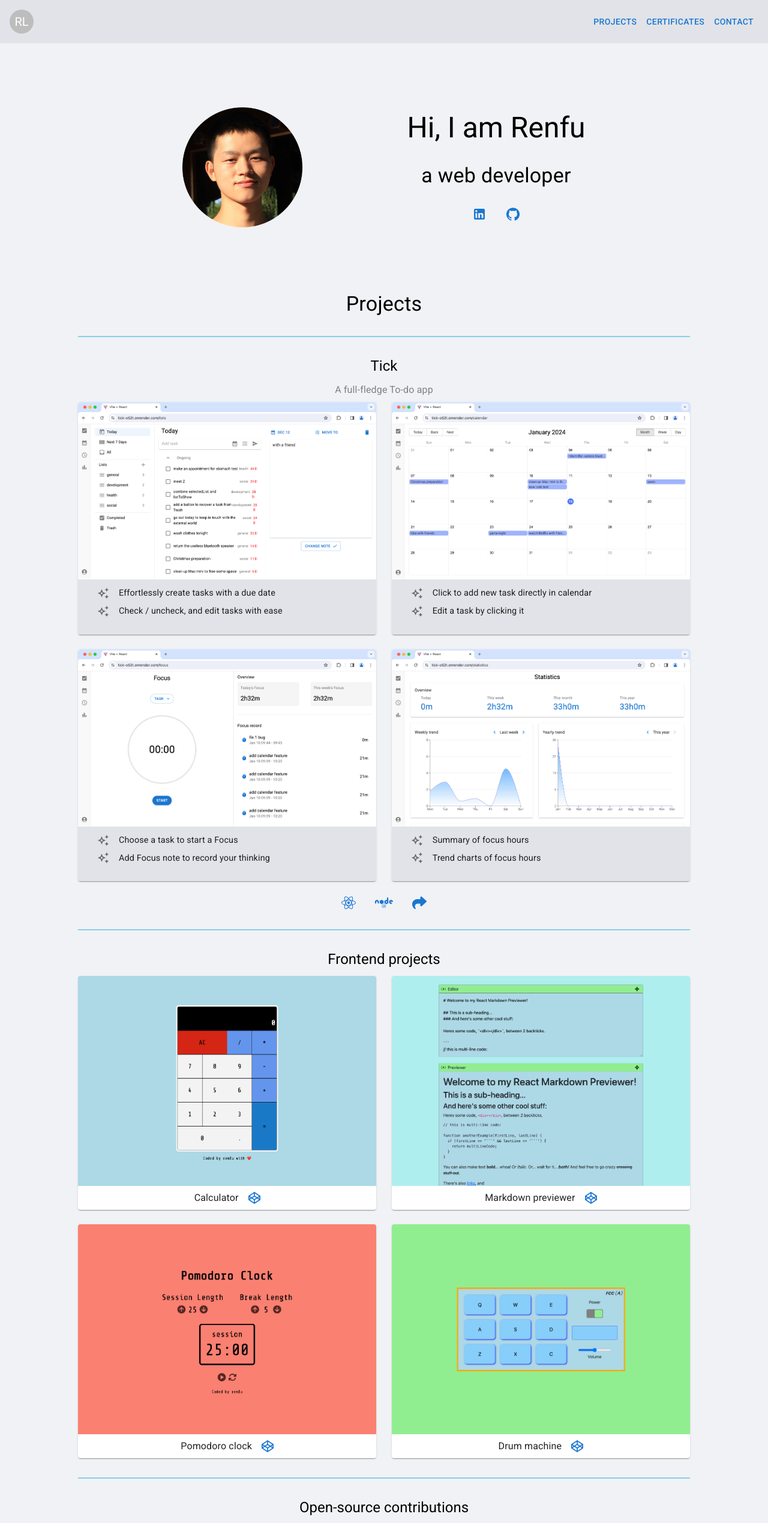
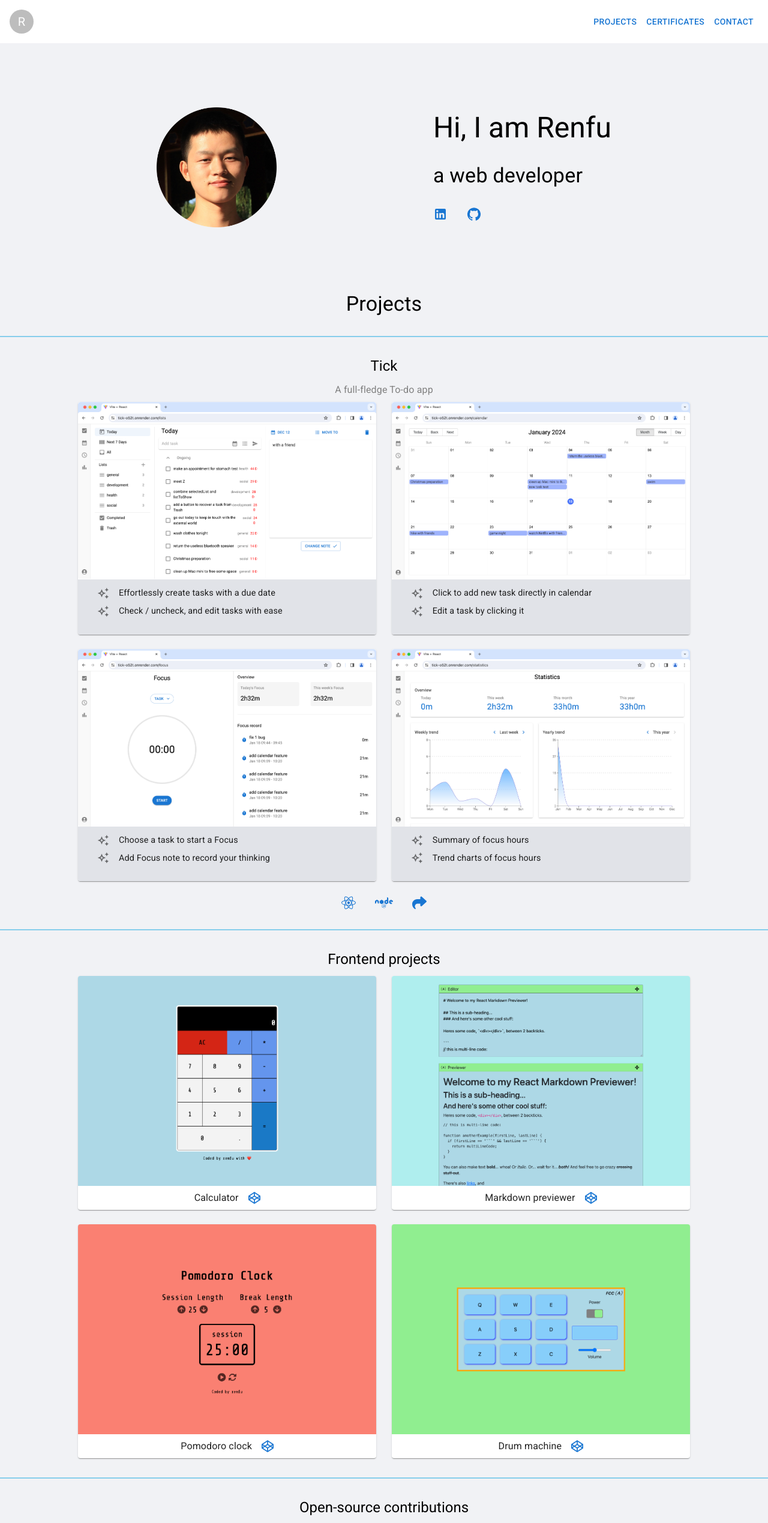
Before and after one commit to Renfu-Li/Renfu-Li.github.io, a React (Vite) app: page / in a window 1280 px wide. Shown: the top 2539 px of the page at 60% size. Built offline with nearby package versions, Linux system fonts and the light colour scheme.

Commit message:
feat: simplify components hierarchy

```diff
--- a/src/App.jsx
+++ b/src/App.jsx
@@ -1,19 +1,4 @@
-import NavigateBeforeIcon from "@mui/icons-material/NavigateBefore";
-import NavigateNextIcon from "@mui/icons-material/NavigateNext";
-import LinkedInIcon from "@mui/icons-material/LinkedIn";
-import GitHubIcon from "@mui/icons-material/GitHub";
-
-import {
-  Avatar,
-  Box,
-  Button,
-  Divider,
-  Grid,
-  IconButton,
-  Stack,
-  TextField,
-  Typography,
-} from "@mui/material";
+import { Box, Divider, Typography } from "@mui/material";
 
 import MenuBar from "./components/MenuBar";
 import TickPages from "./components/TickPages";
@@ -28,20 +13,13 @@ function App() {
     <Box>
       <MenuBar />
 
-      <Box textAlign="center" width="85%" maxWidth={1020} mx="auto">
+      {/* <Box textAlign="center" width="85%" maxWidth={1020} mx="auto"> */}
       <Introduction />
-
-        {/* <Typography variant="h3" textAlign="center">
-        About
-      </Typography> */}
-
       <Typography variant="h4" textAlign="center" id="projects">
         Projects
       </Typography>
 
-        <Divider
-          sx={{ my: "2em", borderColor: "skyblue", borderWidth: "1px" }}
-        />
+      <Divider sx={{ my: "2em", borderColor: "skyblue", borderWidth: "1px" }} />
 
       <TickPages />
 
@@ -57,18 +35,14 @@ function App() {
 
       <OpenSource />
 
-        <Divider
-          sx={{ my: "2em", borderColor: "skyblue", borderWidth: "1px" }}
-        />
+      <Divider sx={{ my: "2em", borderColor: "skyblue", borderWidth: "1px" }} />
 
       <Certificates />
 
-        <Divider
-          sx={{ my: "2em", borderColor: "skyblue", borderWidth: "1px" }}
-        />
+      <Divider sx={{ my: "2em", borderColor: "skyblue", borderWidth: "1px" }} />
 
       <Contact />
-      </Box>
+      {/* </Box> */}
     </Box>
   );
 }
--- a/src/components/Certificates.jsx
+++ b/src/components/Certificates.jsx
@@ -31,7 +31,13 @@ function Certificates() {
   const disableNext = index === CERTIFICATES.length - 1;
 
   return (
-    <Box id="certificates">
+    <Box
+      id="certificates"
+      textAlign="center"
+      width="85%"
+      maxWidth={1020}
+      mx="auto"
+    >
       <Typography mb="0.5em" variant="h4">
         Certificates
       </Typography>
--- a/src/components/Contact.jsx
+++ b/src/components/Contact.jsx
@@ -12,6 +12,7 @@ function Contact() {
       alignItems="center"
       mx="auto"
       id="contact"
+      maxWidth={630}
     >
       <Typography variant="h4">Start the conversation</Typography>
       <TextField
--- a/src/components/MenuBar.jsx
+++ b/src/components/MenuBar.jsx
@@ -1,4 +1,4 @@
-import { Avatar, Button, Link, Stack } from "@mui/material";
+import { Avatar, Button, Stack } from "@mui/material";
 
 function MenuBar() {
   return (
@@ -6,10 +6,12 @@ function MenuBar() {
       direction="row"
       justifyContent="space-between"
       alignItems="center"
-      bgcolor="rgb(225, 227, 232)"
+      bgcolor="white"
       padding="1em"
+      height={72}
+      boxSizing="border-box"
     >
-      <Avatar>RL</Avatar>
+      <Avatar>R</Avatar>
       <div>
         <Button>Projects</Button>
         <Button href="#certificates">Certificates</Button>
--- a/src/components/OpenSource.jsx
+++ b/src/components/OpenSource.jsx
@@ -31,7 +31,7 @@ function OpenSource() {
   const disableNext = index === OPEN_SOURCE.length - 1;
 
   return (
-    <Box>
+    <Box textAlign="center" width="85%" maxWidth={1020} mx="auto">
       <Typography mb="0.5em" variant="h5">
         Open-source contributions
       </Typography>
--- a/src/components/SmallProjects.jsx
+++ b/src/components/SmallProjects.jsx
@@ -1,12 +1,9 @@
 import {
   Box,
   Card,
-  CardContent,
   CardMedia,
   Grid,
-  IconButton,
   Link,
-  Paper,
   Stack,
   Tooltip,
   Typography,
@@ -17,7 +14,7 @@ import { faCodepen } from "@fortawesome/free-brands-svg-icons";
 
 function SmallProjects() {
   return (
-    <Box>
+    <Box textAlign="center" width="85%" maxWidth={1020} mx="auto">
       <Typography mb="0.5em" variant="h5">
         Frontend projects
       </Typography>
--- a/src/components/TickPages.jsx
+++ b/src/components/TickPages.jsx
@@ -1,52 +1,27 @@
 import AutoAwesomeOutlinedIcon from "@mui/icons-material/AutoAwesomeOutlined";
-import CircleOutlinedIcon from "@mui/icons-material/CircleOutlined";
-import NavigateBeforeIcon from "@mui/icons-material/NavigateBefore";
-import NavigateNextIcon from "@mui/icons-material/NavigateNext";
 import { faNode, faReact } from "@fortawesome/free-brands-svg-icons";
 import { FontAwesomeIcon } from "@fortawesome/react-fontawesome";
 import { faShare } from "@fortawesome/free-solid-svg-icons";
-import OpenInNewIcon from "@mui/icons-material/OpenInNew";
 
 import {
   Box,
-  Button,
   Grid,
-  IconButton,
   Link,
   List,
   ListItem,
   ListItemIcon,
-  ListItemText,
-  Paper,
-  Slide,
   Stack,
   Tooltip,
   Typography,
   Card,
-  CardContent,
   CardMedia,
-  Chip,
-  Container,
 } from "@mui/material";
-import { useEffect, useState } from "react";
+
 import { TICK_PAGES } from "../constants";
 
 function TickPages() {
-  const [index, setIndex] = useState(0);
-
-  // useEffect(() => {
-  //   const intervalId = setInterval(() => {
-  //     setIndex((prev) => (prev === TICK_PAGES.length - 1 ? 0 : prev + 1));
-  //   }, 5000);
-
-  //   return () => clearInterval(intervalId);
-  // }, []);
-
-  const disablePrev = index === 0;
-  const disableNext = index === TICK_PAGES.length - 1;
-
   return (
-    <Box>
+    <Box textAlign="center" width="85%" maxWidth={1020} mx="auto">
       <Typography my="0.5em" variant="h5">
         Tick
       </Typography>
@@ -61,19 +36,12 @@ function TickPages() {
               sx={{
                 display: "flex",
                 flexDirection: "column",
-                // width: "85%",
                 mx: "auto",
               }}
             >
               <CardMedia
                 component="img"
                 width="100%"
-                sx={
-                  {
-                    // maxWidth: { xs: "100%", lg: "70%" },
-                    // flex: { xs: 1, md: "auto" },
-                  }
-                }
                 image={page.src}
                 alt={page.name}
               />
```
Also changed, not shown: public/images/background.png (added). Lines whose indentation alone changed are shown as unchanged.
